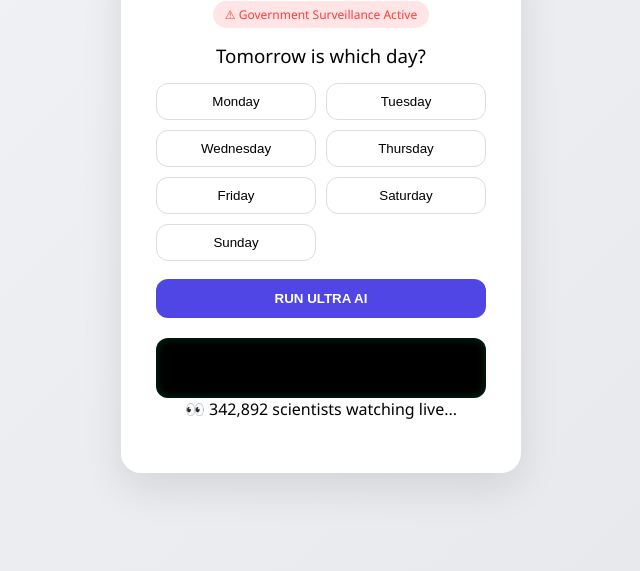
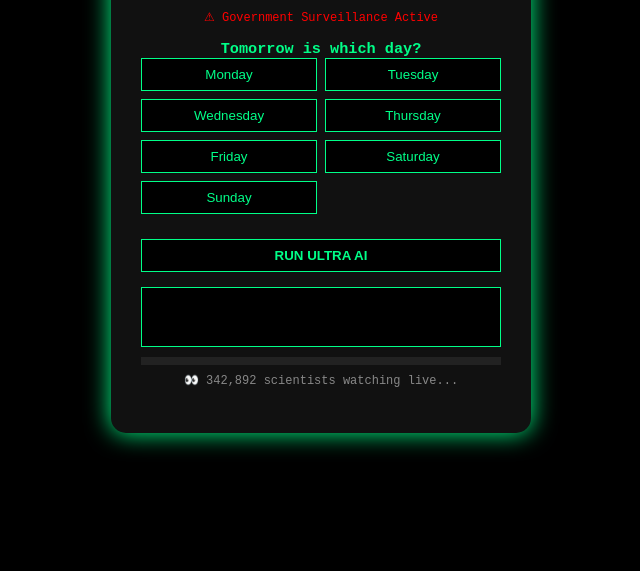
Before and after one commit to kushagrapandey-design/Day_predictor_AI, a plain HTML site: page index.html in a window 1280 px wide. Shown: the part 229-800 px from the top of the page, without its empty margins (319-959 px from the left). Drawn offline with Linux system fonts and the light colour scheme.

Commit message:
Update style.css

```diff
--- a/style.css
+++ b/style.css
@@ -1,147 +1,107 @@
-/* Reset */
 * {
   margin: 0;
   padding: 0;
   box-sizing: border-box;
 }
 
-/* Body */
 body {
-  background: linear-gradient(135deg, #f3f4f6, #e5e7eb);
-  font-family: 'Segoe UI', Arial, sans-serif;
+  background: black;
+  font-family: monospace;
   display: flex;
   justify-content: center;
   align-items: center;
   height: 100vh;
+  color: #00ff88;
 }
 
-/* Card Container */
 .card {
-  background: #ffffff;
-  padding: 35px;
-  border-radius: 20px;
-  width: 400px;
+  background: #111;
+  padding: 30px;
+  border-radius: 15px;
+  width: 420px;
   text-align: center;
-  box-shadow: 0 15px 40px rgba(0, 0, 0, 0.1);
-  animation: fadeIn 0.6s ease-in-out;
-  transition: 0.3s;
+  box-shadow: 0 0 25px #00ff88;
 }
 
-/* Title */
 h1 {
-  color: #2f4bd8;
+  color: #00ff88;
   margin-bottom: 10px;
 }
 
-/* Warning Badge */
 .warning {
-  background: #ffe5e5;
-  color: #ff3b3b;
-  padding: 5px 12px;
-  border-radius: 20px;
+  color: red;
   font-size: 12px;
-  display: inline-block;
   margin-bottom: 15px;
 }
 
-/* Question */
-h3 {
-  margin-bottom: 15px;
-  font-weight: 500;
-}
-
-/* Buttons Grid */
 .buttons {
   display: grid;
   grid-template-columns: 1fr 1fr;
-  gap: 10px;
+  gap: 8px;
+  margin-bottom: 15px;
 }
 
-/* Day Buttons */
-.buttons button {
-  padding: 10px;
-  border-radius: 12px;
-  border: 1px solid #ddd;
-  background: white;
-  cursor: pointer;
-  transition: all 0.25s ease;
-  font-weight: 500;
-}
-
-.buttons button:hover {
-  background: #eef2ff;
-  transform: translateY(-2px);
-}
-
-.buttons button.selected {
-  background: #4f46e5;
-  color: white;
-  border: none;
-  box-shadow: 0 5px 15px rgba(79, 70, 229, 0.3);
-}
-
-/* Predict Button */
-.predict {
-  width: 100%;
-  margin-top: 18px;
-  padding: 12px;
-  border-radius: 12px;
-  border: none;
-  background: #4f46e5;
-  color: white;
-  font-weight: bold;
+button {
+  padding: 8px;
+  background: black;
+  border: 1px solid #00ff88;
+  color: #00ff88;
   cursor: pointer;
   transition: 0.3s;
 }
 
-.predict:hover {
-  background: #3730a3;
-  transform: scale(1.03);
+button:hover {
+  background: #00ff88;
+  color: black;
 }
 
-/* Console Box */
+button.selected {
+  background: #00ff88;
+  color: black;
+}
+
+.predict {
+  width: 100%;
+  margin-top: 10px;
+  font-weight: bold;
+}
+
 .console {
-  margin-top: 20px;
-  background: #000000;
-  color: #00ff88;
-  font-family: monospace;
-  padding: 15px;
-  border-radius: 12px;
+  margin-top: 15px;
+  background: black;
+  padding: 10px;
+  border: 1px solid #00ff88;
   min-height: 60px;
   text-align: left;
-  font-size: 14px;
-  overflow: hidden;
-  box-shadow: inset 0 0 10px rgba(0, 255, 136, 0.2);
 }
 
-/* Blinking Cursor */
-.cursor {
-  display: inline-block;
-  animation: blink 1s infinite;
+.progress-bar {
+  margin-top: 10px;
+  width: 100%;
+  height: 8px;
+  background: #222;
 }
 
-/* Result Text */
-#result {
-  margin-top: 18px;
-  font-size: 15px;
-  font-weight: bold;
-  animation: fadeIn 0.4s ease-in-out;
+.progress {
+  height: 8px;
+  width: 0%;
+  background: #00ff88;
+  transition: width 0.3s;
 }
 
-/* Animations */
-@keyframes blink {
-  0% { opacity: 1; }
-  50% { opacity: 0; }
-  100% { opacity: 1; }
+.live {
+  font-size: 12px;
+  margin-top: 8px;
+  color: #888;
 }
 
-@keyframes fadeIn {
-  from {
-    opacity: 0;
-    transform: translateY(10px);
-  }
-  to {
-    opacity: 1;
-    transform: translateY(0);
-  }
+#result {
+  margin-top: 15px;
+  font-weight: bold;
+  animation: glitch 0.3s infinite alternate;
 }
+
+@keyframes glitch {
+  0% { transform: translateX(0); }
+  100% { transform: translateX(2px); }
+}
```
